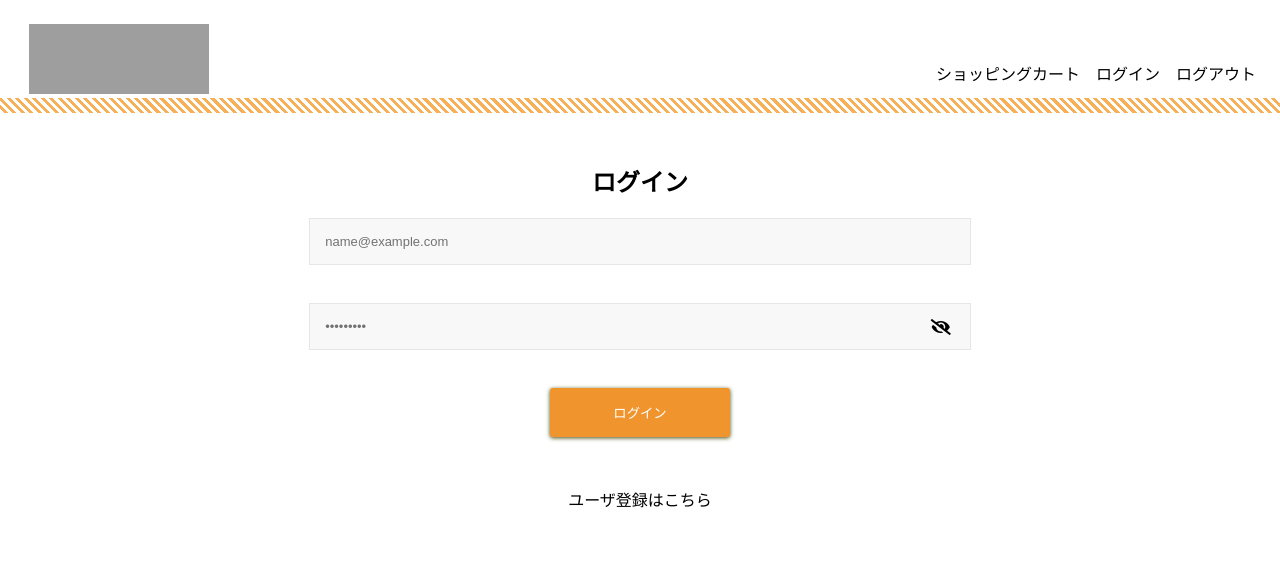
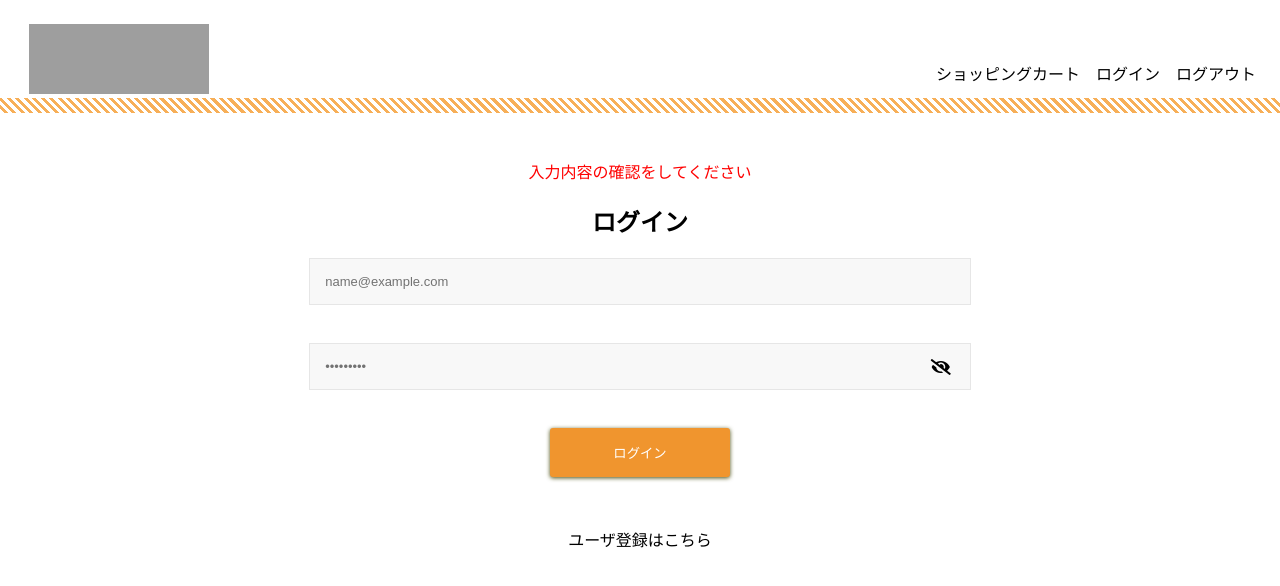
Before and after one commit to miyuhamaoka/EC-202207b, a Next.js app: page /users/login in a window 1280 px wide. Both pictures are taken after typing "name@example.com", "Sample123" into the empty fields and a click on the button "ログイン". Shown: the top 586 px of the page. Built offline with nearby package versions, Linux system fonts and the light colour scheme; data requests are answered from the project's data file; grey boxes are pictures that could not be loaded.

Commit message:
ログインページ修正

```diff
--- a/src/pages/users/login.tsx
+++ b/src/pages/users/login.tsx
@@ -36,6 +36,7 @@
 
 export default function Login() {
   const [data, setData] = useState({ mail: '', pass: '' });
+  const [isError, setIsError] = useState(false);
   const handleChange = (e: any) => {
     setData({ ...data, [e.target.name]: e.target.value });
   };
@@ -83,7 +84,8 @@
           })
       );
     } else {
-      alert('入力内容の確認をしてください');
+      // alert('入力内容の確認をしてください');
+      setIsError(true)
     }
   }
 
@@ -109,6 +111,7 @@
           className={loginStyle.contactform}
           onSubmit={(e) => OnCkickHandle(e)}
         >
+          {isError && <p style={{color:"red"}}>入力内容の確認をしてください</p>}
           <h2>ログイン</h2>
           <div>
             <div className={loginStyle.lavel}>
```
